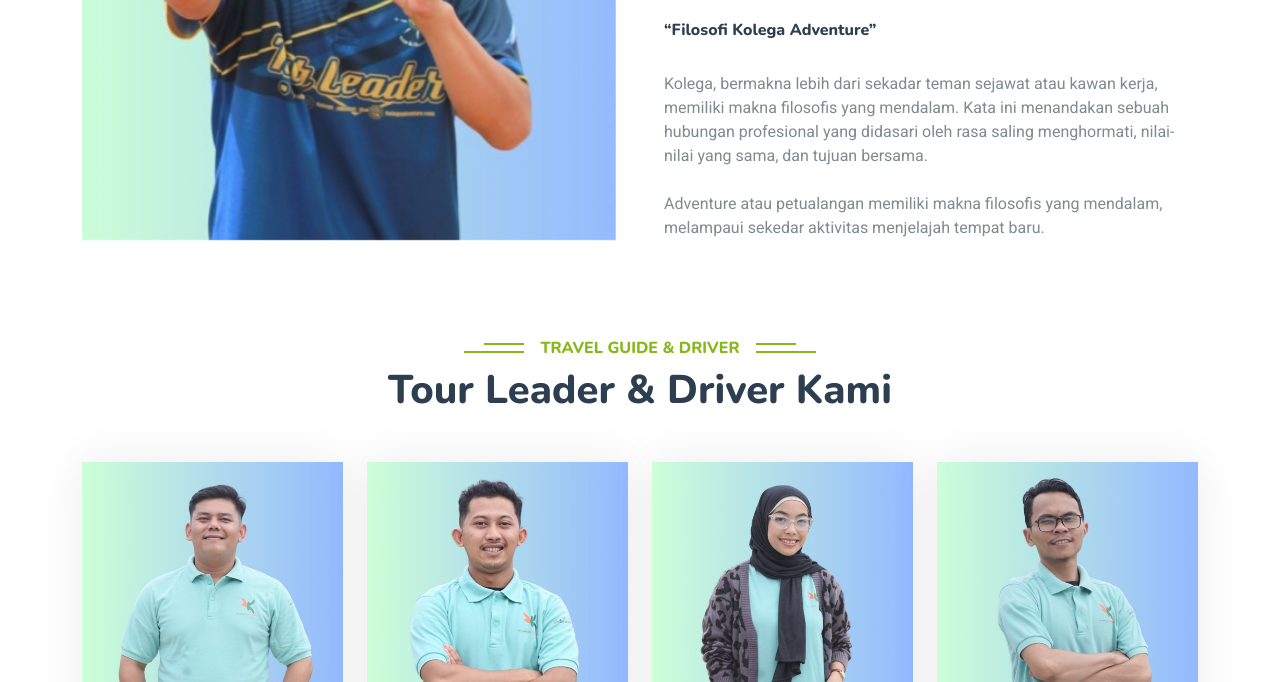
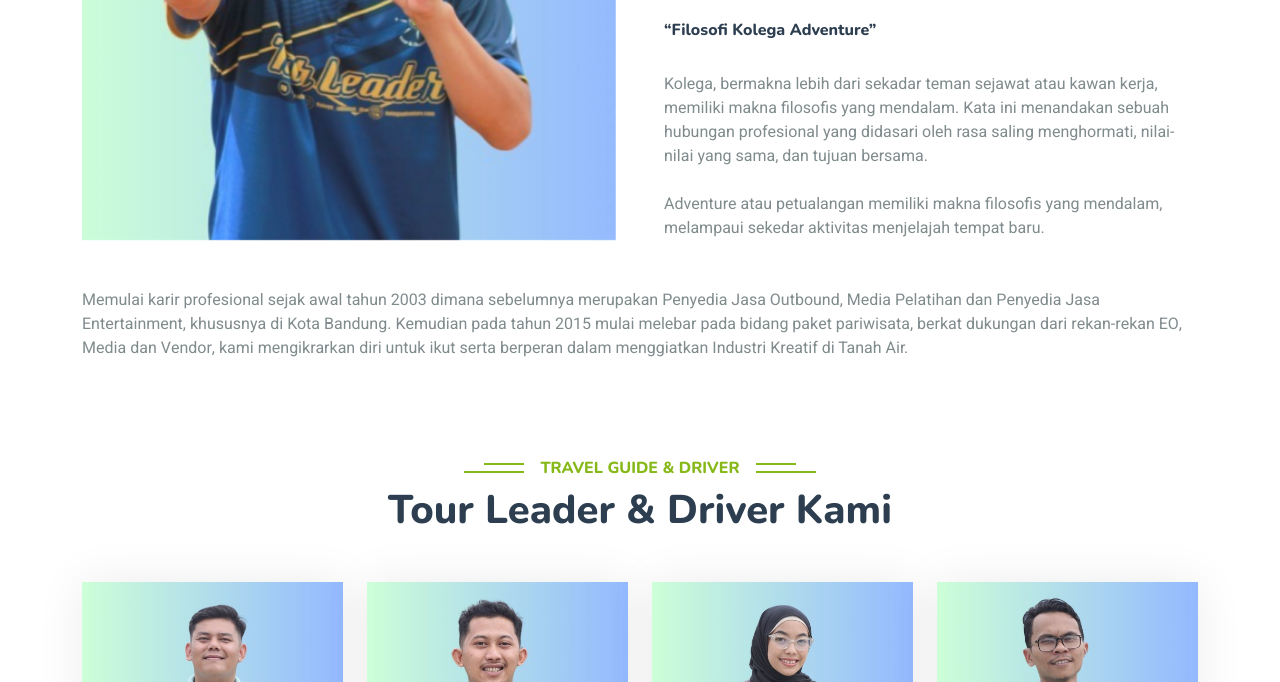
Before and after one commit to KolegaAdventure/id, a plain HTML site: page index.html in a window 1280 px wide. Shown: the part 5239-5921 px from the top of the page. Drawn offline with nearby package versions, Linux system fonts and the light colour scheme.

Commit message:
Update index.html

```diff
--- a/index.html
+++ b/index.html
@@ -513,6 +513,11 @@ saling menghormati, nilai-nilai yang sama, dan tujuan bersama.</p>
 <p class="mb-0"></i>Adventure atau petualangan memiliki makna filosofis yang
 mendalam, melampaui sekedar aktivitas menjelajah tempat baru.</p>
                 </div>
+<p class="mb-0"></i>Memulai karir profesional sejak awal tahun 2003 dimana sebelumnya merupakan Penyedia Jasa Outbound, Media
+Pelatihan dan Penyedia Jasa Entertainment, khususnya di Kota Bandung.
+Kemudian pada tahun 2015 mulai melebar pada bidang paket pariwisata, berkat dukungan dari rekan-rekan EO, Media
+dan Vendor, kami mengikrarkan diri untuk ikut serta berperan dalam menggiatkan Industri Kreatif di Tanah Air.</p>
+                </div>
             </div>
         </div>
     </div>
```
